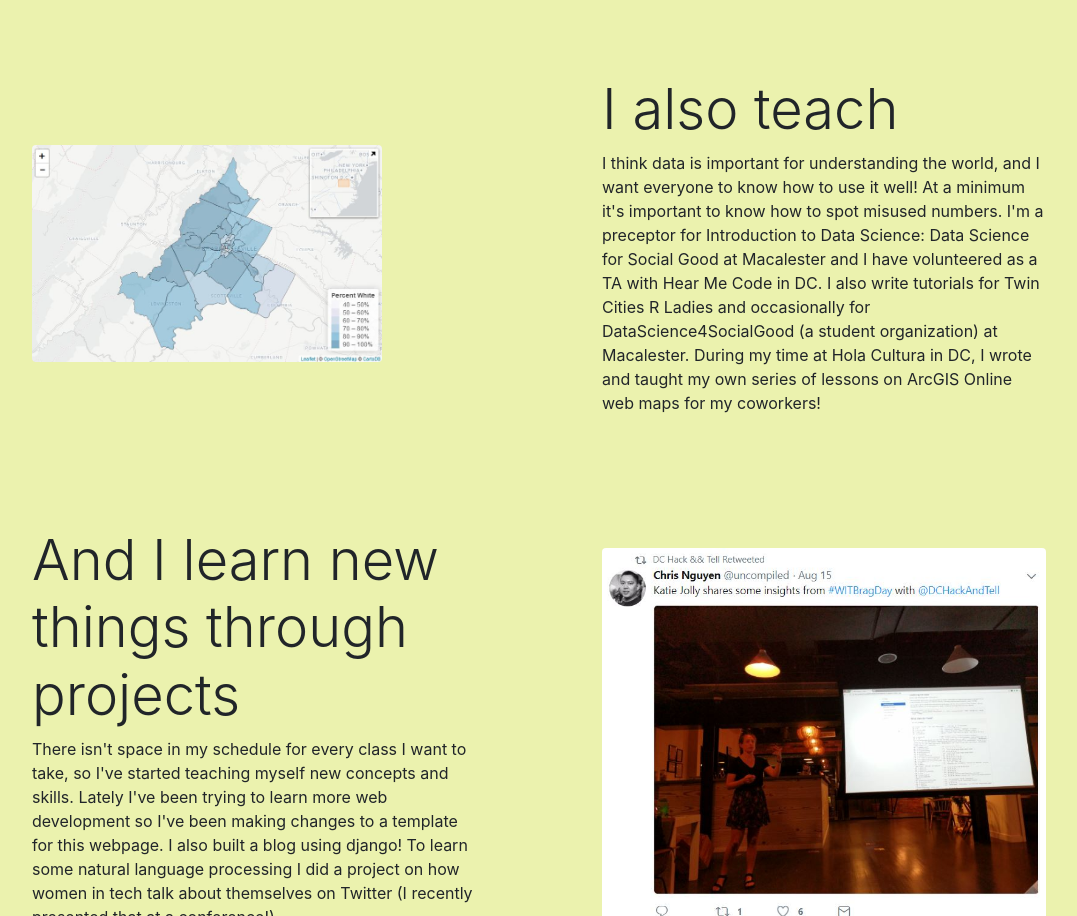
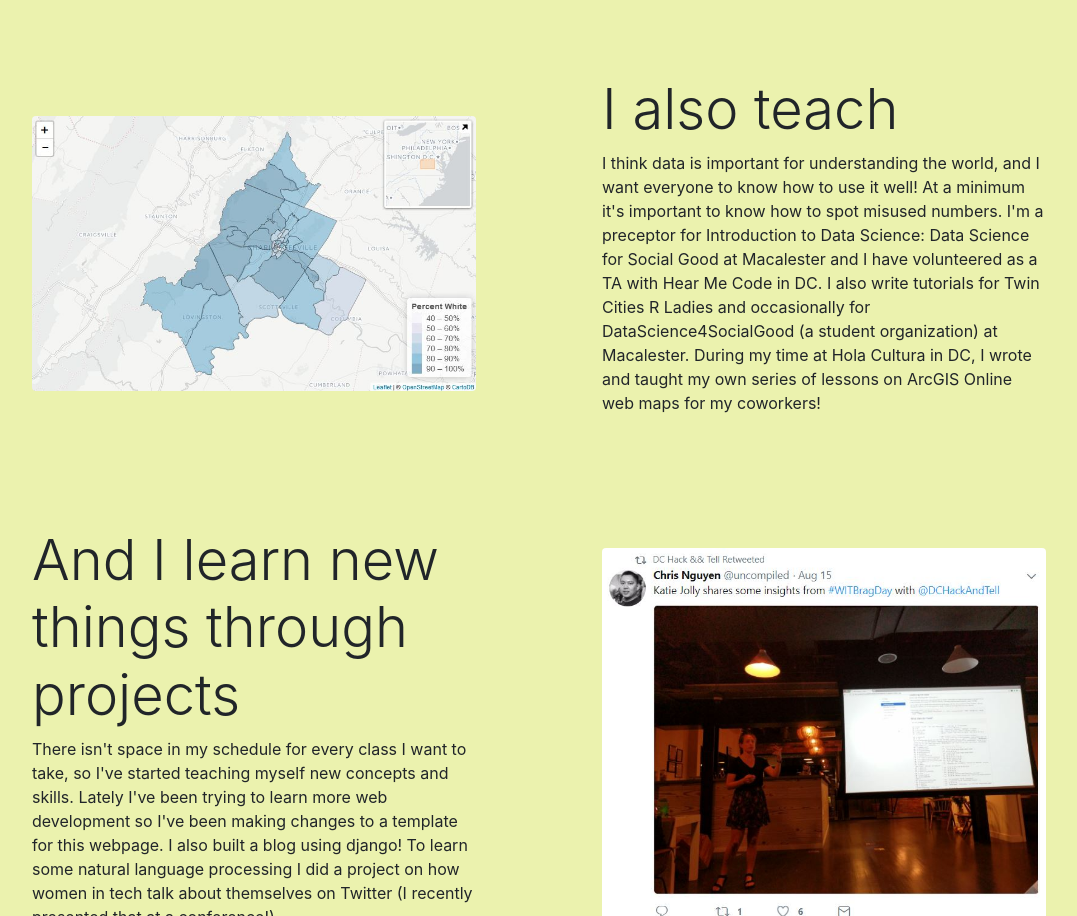
Before and after one commit to katiejolly/old-website, a website: page index.html in a window 1280 px wide. Shown: the part 1031-1947 px from the top of the page, without its empty margins (101-1178 px from the left). Drawn offline with Linux system fonts and the light colour scheme.

Commit message:
changed the dimensions of some images

```diff
--- a/css/one-page-wonder.css
+++ b/css/one-page-wonder.css
@@ -3,6 +3,7 @@
  * Copyright 2013-2017 Start Bootstrap
  * Licensed under MIT (https://github.com/BlackrockDigital/startbootstrap-one-page-wonder/blob/master/LICENSE)
  */
+
 
 
 body {
--- a/index.html
+++ b/index.html
@@ -2,6 +2,7 @@
 <html lang="en">
 
 <link href="https://maxcdn.bootstrapcdn.com/font-awesome/4.4.0/css/font-awesome.min.css" rel="stylesheet"/>
+<link href="https://fonts.googleapis.com/css?family=Bad+Script|Caveat" rel="stylesheet">
 
   <head>
 
@@ -84,7 +85,7 @@
         <div class="row align-items-center">
           <div class="col-md-6">
             <div class="p-5">
-              <img class="img-fluid rounded" src="images/cville.JPG" height = "350" width = "350" alt="">
+              <img class="img-fluid rounded" src="images/cville.JPG" height = "150%" width = "150%" alt="">
             </div>
           </div>
           <div class="col-md-6">
```
